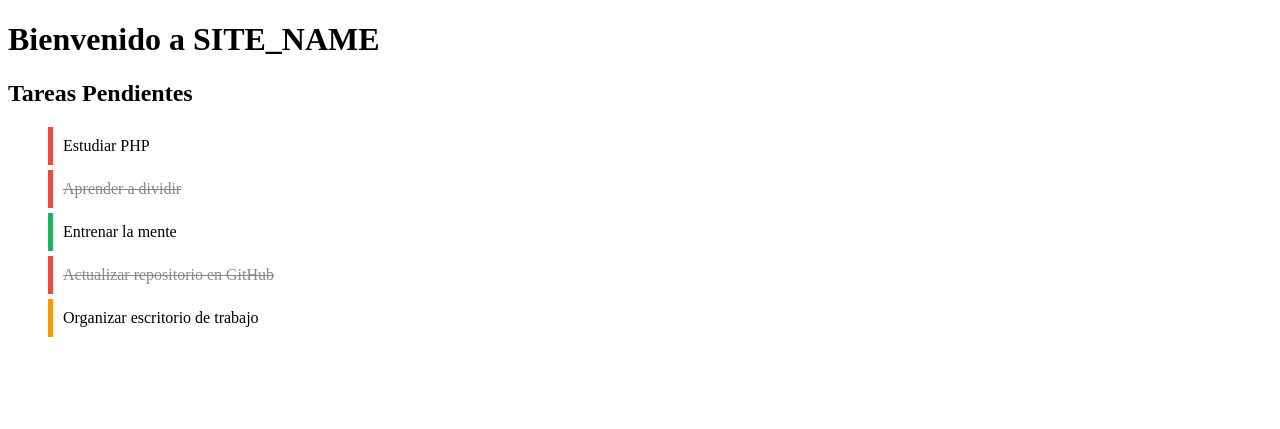
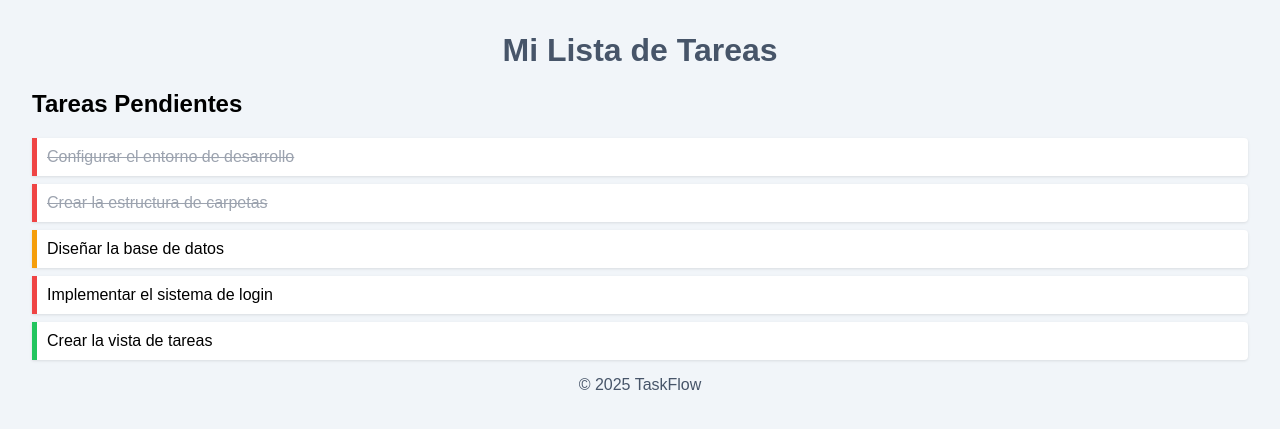
Before and after one commit to Max656plin/Casado_Giner_Max_Taskflow, a PHP site: page / in a window 1280 px wide. Shown: the top 429 px of the page. Run offline with PHP 8.4, Linux system fonts and the light colour scheme; some libraries are stand-ins or nearby versions.

Commit message:
Refactoriza la vista de tareas a funciones (PE3)

```diff
--- /dev/null
+++ b/app/functions.php
@@ -0,0 +1,33 @@
+<?php
+function obtenerClasePrioridad($prioridad)
+{
+    switch ($prioridad) {
+        case 'alta':
+            return 'priority-alta';
+        case 'media':
+            return 'priority-media';
+        case 'baja':
+            return 'priority-baja';
+        default:
+            return '';
+    }
+}
+
+function renderizarTarea($tarea)
+{
+    $clases = 'task-item';
+
+    if (!empty($tarea['completado'])) {
+        $clases .= ' completed';
+    }
+
+    $priorClass = obtenerClasePrioridad(isset($tarea['prioridad']) ? $tarea['prioridad'] : '');
+    if ($priorClass !== '') {
+        $clases .= ' ' . $priorClass;
+    }
+
+    $titulo = isset($tarea['titulo']) ? htmlspecialchars($tarea['titulo'], ENT_QUOTES, 'UTF-8') : '';
+
+    return "<li class=\"{$clases}\">{$titulo}</li>" . PHP_EOL;
+}
+?>
--- a/app/views/footer.php
+++ b/app/views/footer.php
@@ -1,3 +1,6 @@
  </main>
+    <footer>
+        <p>© <?php echo date('Y'); ?> TaskFlow</p>
+    </footer>
 </body>
 </html>
--- a/app/views/header.php
+++ b/app/views/header.php
@@ -2,29 +2,22 @@
 <html lang="es">
 <head>
     <meta charset="UTF-8">
-    <title><?php echo $pageTitle; ?></title>
+    <meta name="viewport" content="width=device-width, initial-scale=1.0">
+    <title>TaskFlow</title>
     <style>
-        .task-item {
-            padding: 10px;
-            margin: 5px 0;
-            border-left: 5px solid #ccc;
-            list-style-type: none;
-        }
-        .completed {
-            text-decoration: line-through;
-            color: #888;
-        }
-        .priority-alta {
-            border-left-color: #e74c3c;
-        }
-        .priority-media {
-            border-left-color: #f39c12;
-        }
-        .priority-baja {
-            border-left-color: #27ae60;
-        }
+        body { font-family: sans-serif; margin: 2em; background-color: #f1f5f9; }
+        ul { list-style-type: none; padding: 0; }
+        .completed { text-decoration: line-through; color: #9ca3af; }
+        .task-item { padding: 10px; border-left: 5px solid; margin-bottom: 8px; background-color: #ffffff; box-shadow: 0 1px 3px 0 rgb(0 0 0 / 0.1); border-radius: 0 4px 4px 0; transition: transform 0.2s ease; }
+        .task-item:hover { transform: translateX(5px); }
+        .priority-alta { border-left-color: #ef4444; }
+        .priority-media { border-left-color: #f59e0b; }
+        .priority-baja { border-left-color: #22c55e; }
+        header, footer { text-align: center; color: #475569; }
     </style>
 </head>
 <body>
-    <h1>Bienvenido a <?php echo SITE_NAME; ?></h1>
+    <header>
+        <h1>Mi Lista de Tareas</h1>
+    </header>
     <main>
--- a/public/index.php
+++ b/public/index.php
@@ -1,69 +1,22 @@
-<!-- http://localhost/TaskFlow/public/ -->
 <?php
-$tasks = [
-    [
-        'title' => 'Estudiar PHP',
-        'completed' => false,
-        'priority' => 'alta'
-    ],
-    [
-        'title' => 'Aprender a dividir',
-        'completed' => true,
-        'priority' => 'alta'
-    ],
-    [
-        'title' => 'Entrenar la mente',
-        'completed' => false,
-        'priority' => 'baja'
-    ],
-    [
-        'title' => 'Actualizar repositorio en GitHub',
-        'completed' => true,
-        'priority' => 'alta'
-    ],
-    [
-        'title' => 'Organizar escritorio de trabajo',
-        'completed' => false,
-        'priority' => 'media'
-    ]
+// Datos de las tareas (simulando una base de datos)
+$tareas = [
+    ['titulo' => 'Configurar el entorno de desarrollo', 'completado' => true, 'prioridad' => 'alta'],
+    ['titulo' => 'Crear la estructura de carpetas', 'completado' => true, 'prioridad' => 'alta'],
+    ['titulo' => 'Diseñar la base de datos', 'completado' => false, 'prioridad' => 'media'],
+    ['titulo' => 'Implementar el sistema de login', 'completado' => false, 'prioridad' => 'alta'],
+    ['titulo' => 'Crear la vista de tareas', 'completado' => false, 'prioridad' => 'baja']
 ];
-?>
-<?php
-define('SITE_NAME', 'TaskFlow');
-$pageTitle = 'Tareas Pendientes - TaskFlow';
 
 include '../app/views/header.php';
+require_once '../app/functions.php';
 ?>
 
 <h2>Tareas Pendientes</h2>
 <ul>
-    <?php foreach ($tasks as $task): ?>
-        <?php
-
-            $taskClasses = 'task-item';
-
-            if ($task['completed']) {
-                $taskClasses .= ' completed';
-            }
-
-            switch ($task['priority']) {
-                case 'alta':
-                    $taskClasses .= ' priority-alta';
-                    break;
-                case 'media':
-                    $taskClasses .= ' priority-media';
-                    break;
-                case 'baja':
-                    $taskClasses .= ' priority-baja';
-                    break;
-            }
-        ?>
-        <li class="<?php echo $taskClasses; ?>">
-            <?php echo $task['title']; ?>
-        </li>
+    <?php foreach ($tareas as $tarea) : ?>
+        <?php echo renderizarTarea($tarea); ?>
     <?php endforeach; ?>
 </ul>
 
-<?php
-    include("../app/views/footer.php");
-?>
+<?php include '../app/views/footer.php'; ?>
```
Also changed, not shown: app/controllers/image.png (added), app/models/image.png (added), public/css/image.png (added), public/js/image.png (added).
